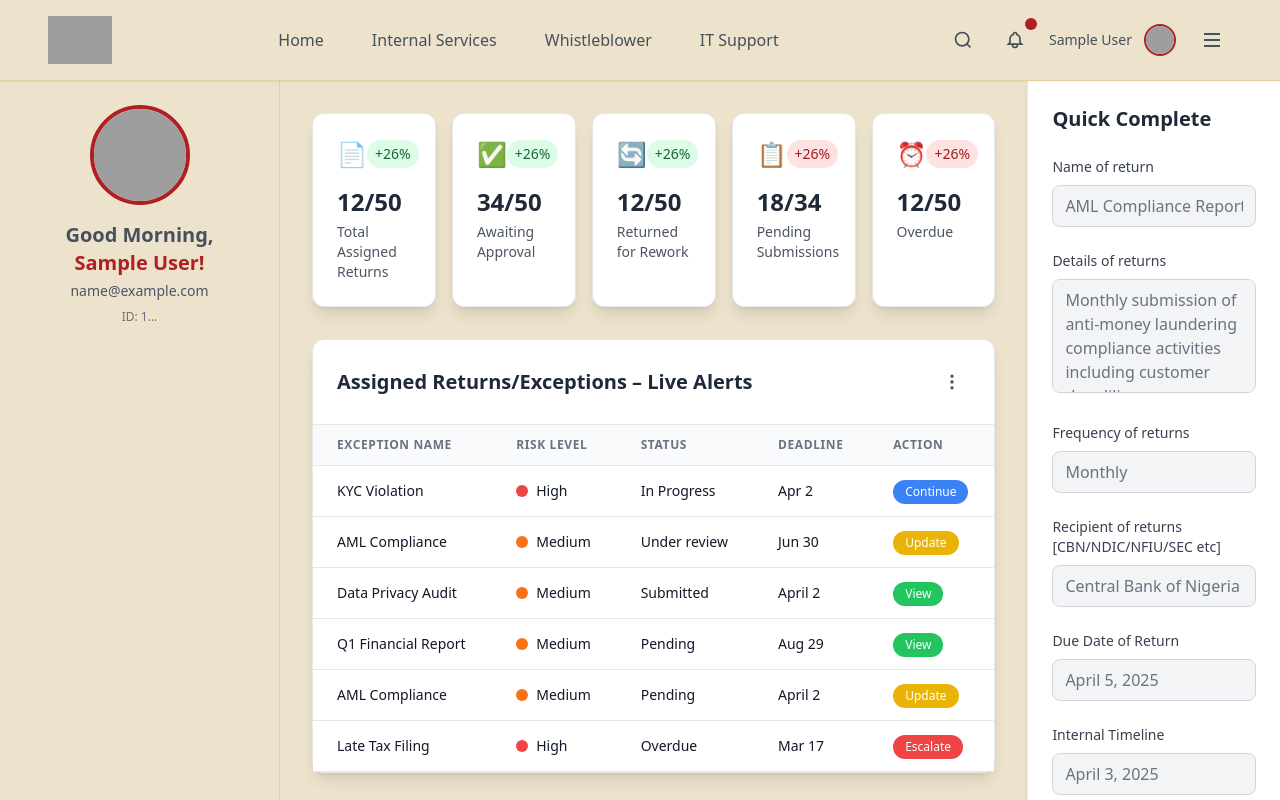
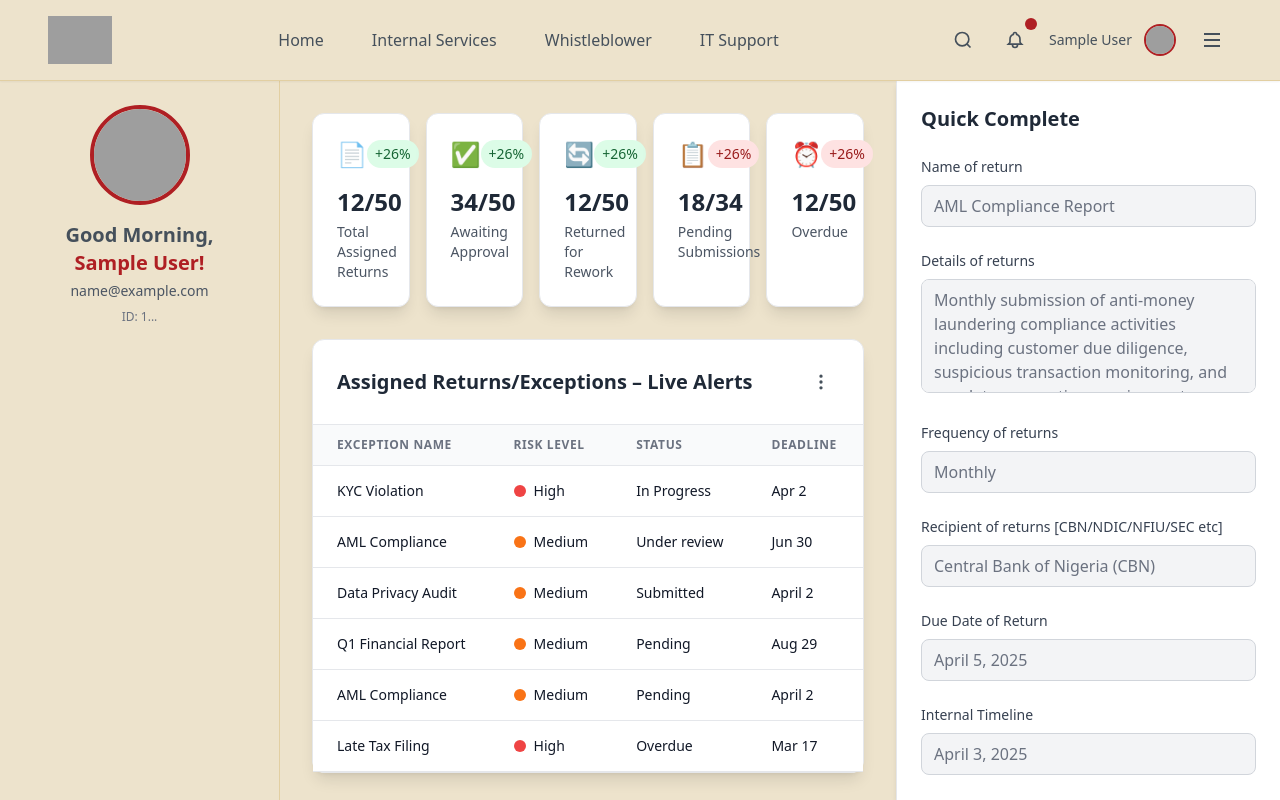
Before and after one commit to Strawhats-Sanji/internal-web, an Angular app: page /returns in a window 1280 px wide. Built offline with nearby package versions, Linux system fonts and the light colour scheme; sample sign-in values are in the browser's storage; grey boxes are pictures that could not be loaded.

Commit message:
Fix returns page full-screen coverage and add proper scrolling to all content areas

```diff
--- a/src/app/returns-page/returns-page.scss
+++ b/src/app/returns-page/returns-page.scss
@@ -1,8 +1,10 @@
 // Returns Page Styles
 .returns-container {
   min-height: 100vh;
+  height: 100vh;
   display: flex;
   flex-direction: column;
+  overflow: hidden;
 }
 
 .returns-header {
@@ -21,6 +23,7 @@
   flex: 1;
   display: flex;
   overflow: hidden;
+  height: calc(100vh - 80px); // Subtract header height
 
   @media (max-width: 1024px) {
     flex-direction: column;
@@ -30,6 +33,8 @@
 .returns-sidebar {
   width: 280px;
   flex-shrink: 0;
+  overflow-y: auto;
+  overflow-x: hidden;
 
   @media (max-width: 1024px) {
     width: 100%;
@@ -46,6 +51,13 @@
   @media (max-width: 1024px) {
     flex-direction: column;
   }
+}
+
+// Left content area with scrolling
+.returns-content > div:first-child {
+  flex: 1;
+  overflow-y: auto;
+  overflow-x: hidden;
 }
 
 // Mobile Drawer
@@ -185,6 +197,8 @@
   background: white;
   box-shadow: 0 4px 6px -1px rgba(0, 0, 0, 0.1);
   border-left: 1px solid #e5e7eb;
+  overflow-y: auto;
+  overflow-x: hidden;
 
   @media (max-width: 1024px) {
     width: 100%;
```
